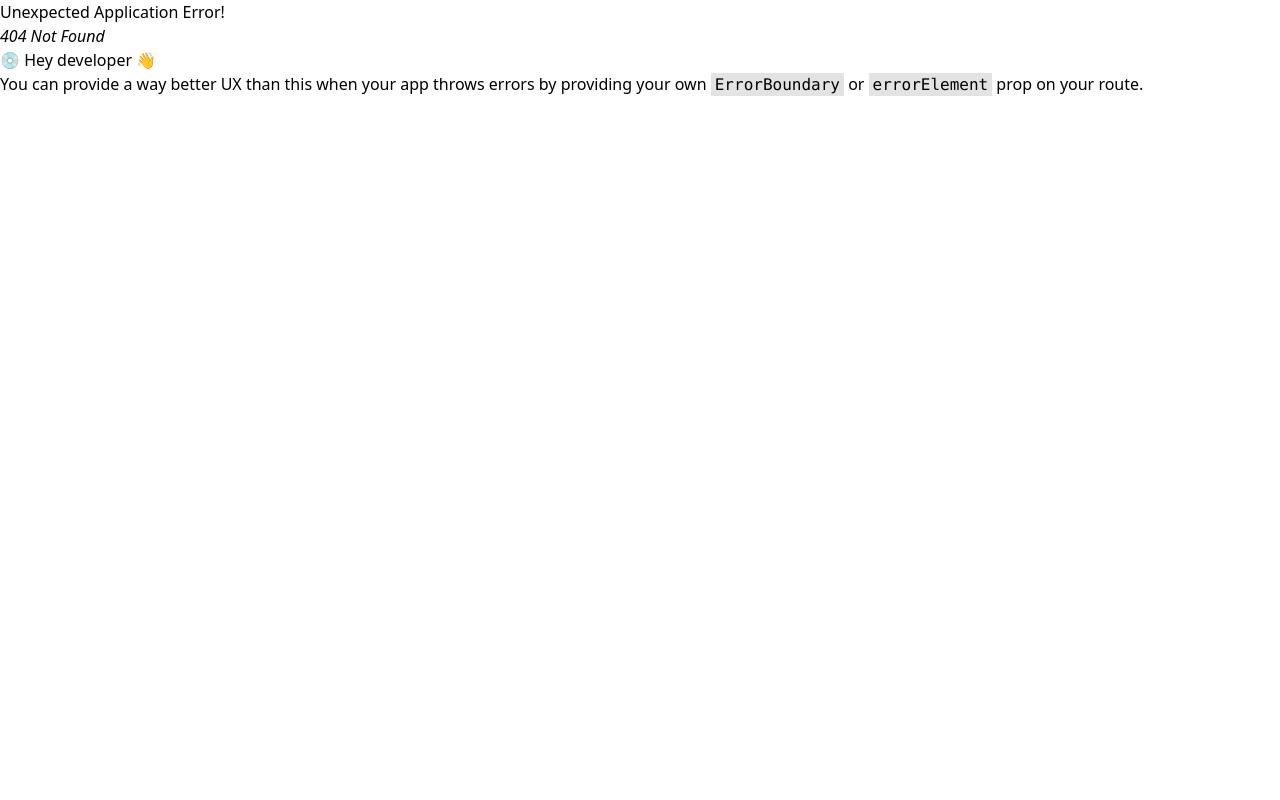
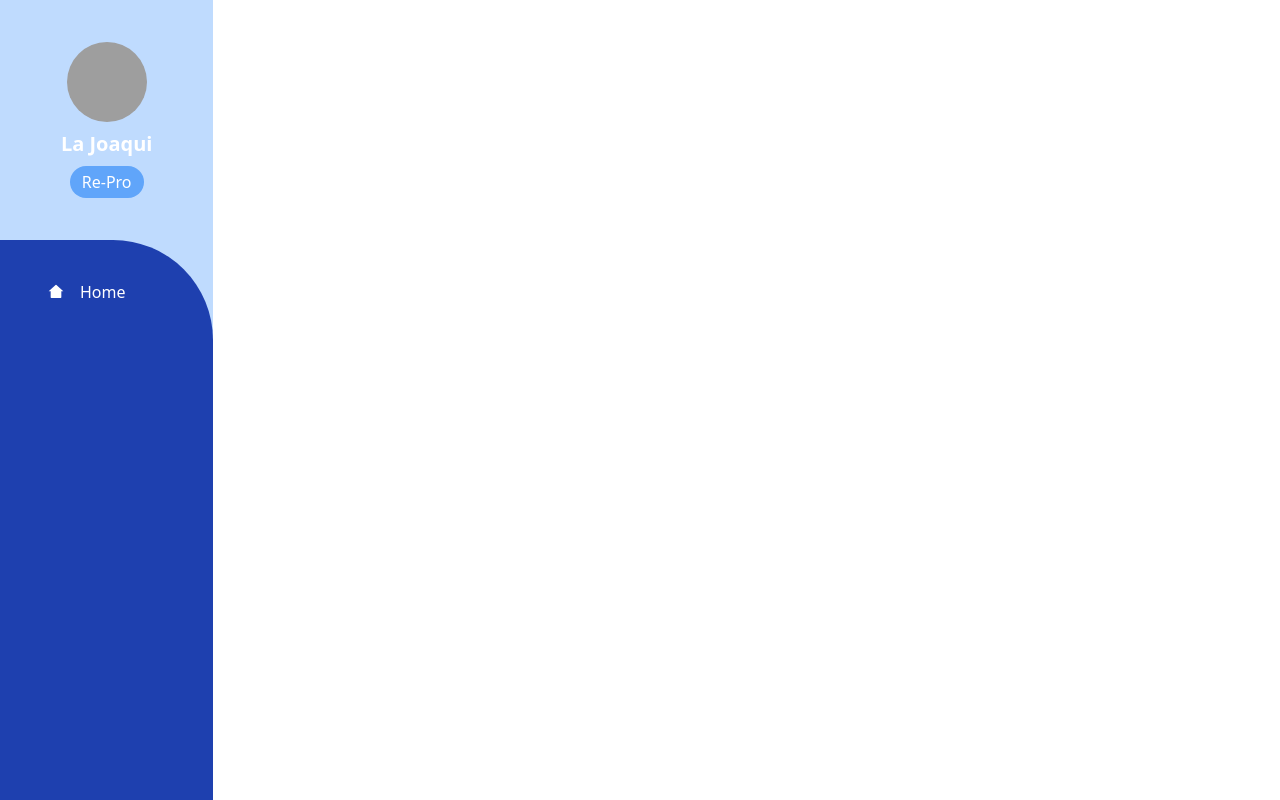
Before and after one commit to Ivan18Gauna/Crtl-C, a React (Vite) app in the folder front/: page /dashboard in a window 1280 px wide. Before the commit this address had no page. Built offline with nearby package versions, Linux system fonts and the light colour scheme; grey boxes are pictures that could not be loaded.

Commit message:
dashboard

```diff
--- /dev/null
+++ b/front/src/components/Dashboard/Dashboard.jsx
@@ -0,0 +1,10 @@
+import React from "react";
+import Sidebar from "./Sidebar";
+
+export default function Dashboard() {
+  return (
+    <div className="grid grid-cols-6 min-h-screen">
+      <Sidebar />
+    </div>
+  );
+}
--- /dev/null
+++ b/front/src/components/Dashboard/Sidebar.jsx
@@ -0,0 +1,26 @@
+import React from "react";
+import { Link } from "react-router-dom";
+import { RiHome2Fill } from "react-icons/ri";
+
+export default function Sidebar() {
+  return (
+    <div className="bg-blue-200 h-full overflow-y-scroll">
+      <div className="flex flex-col items-center justify-center p-8 gap-2 h-[30vh]">
+        <img
+          className="w-20 h-20 object-cover rounded-full"
+          src="https://img.freepik.com/foto-gratis/retrato-hermoso-mujer-joven-posicion-pared-gris_231208-10760.jpg?w=740&t=st=1680889645~exp=1680890245~hmac=fb1cda27cff626c1ced38691b032a9794ce9d8a800b3c6246dc5f2968bf44e6c"
+          alt=""
+        />
+        <h1 className="text-xl text-white font-bold">La Joaqui</h1>
+        <h3 className="bg-blue-400 rounded-full py-1 px-3 text-white">
+          Re-Pro
+        </h3>
+      </div>
+      <nav className="bg-blue-800 p-8 rounded-tr-[100px] h-[70vh]">
+        <Link className='flex items-center gap-4 text-white hover:bg-blue-900 transition-colors py-2 px-4 rounded-xl'>
+          <RiHome2Fill /> Home
+        </Link>
+      </nav>
+    </div>
+  );
+}
--- a/front/src/main.jsx
+++ b/front/src/main.jsx
@@ -9,6 +9,7 @@ import { store } from "./redux/store/index";
 import { Provider } from "react-redux";
 import Details from "./components/Details";
 import Carousel from "./components/Carousel";
+import Dashboard from "./components/Dashboard/Dashboard";
 
 axios.defaults.baseURL = "http://localhost:3001";
 
@@ -42,6 +43,13 @@ const router = createBrowserRouter([
         <Carousel/>
       </div>
     ),
+  },{
+    path: "/dashboard",
+    element: (
+      <div>
+        <Dashboard/>
+      </div>
+    ),
   },
 ]);
 
```
